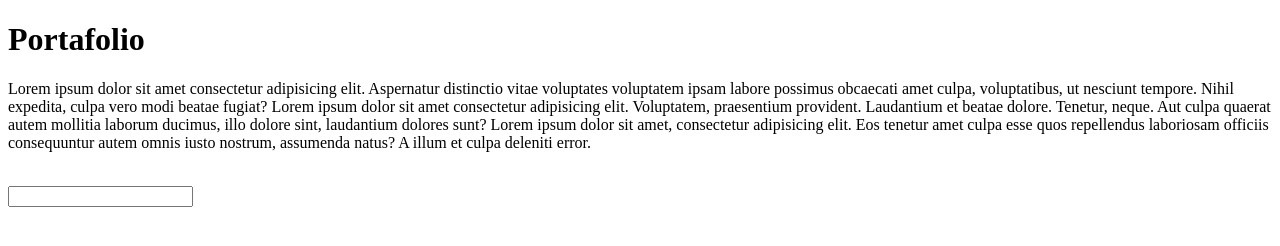
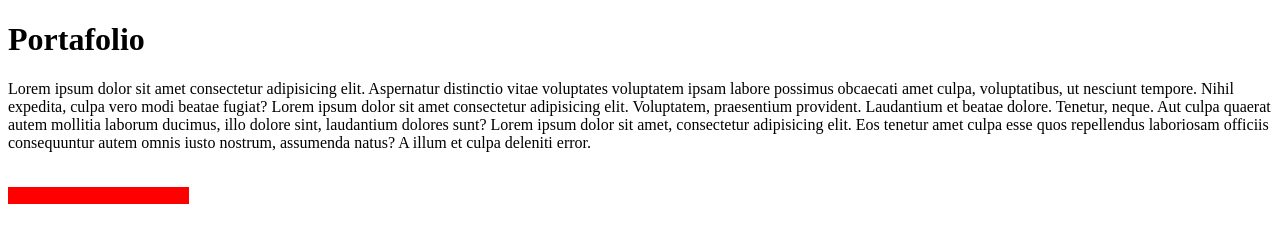
Before and after one commit to AngeLg27/operaciones, a plain HTML site: page index.html in a window 1280 px wide. Drawn offline with Linux system fonts and the light colour scheme.

Commit message:
cambie el input su color y border

```diff
--- a/index.html
+++ b/index.html
@@ -22,7 +22,7 @@
         assumenda natus? A illum et culpa deleniti error.
       </p>
       <br>
-      <input type="text">
+      <input type="text" style="background-color: red; border: none;">
     </div>
   </body>
 </html>
```
